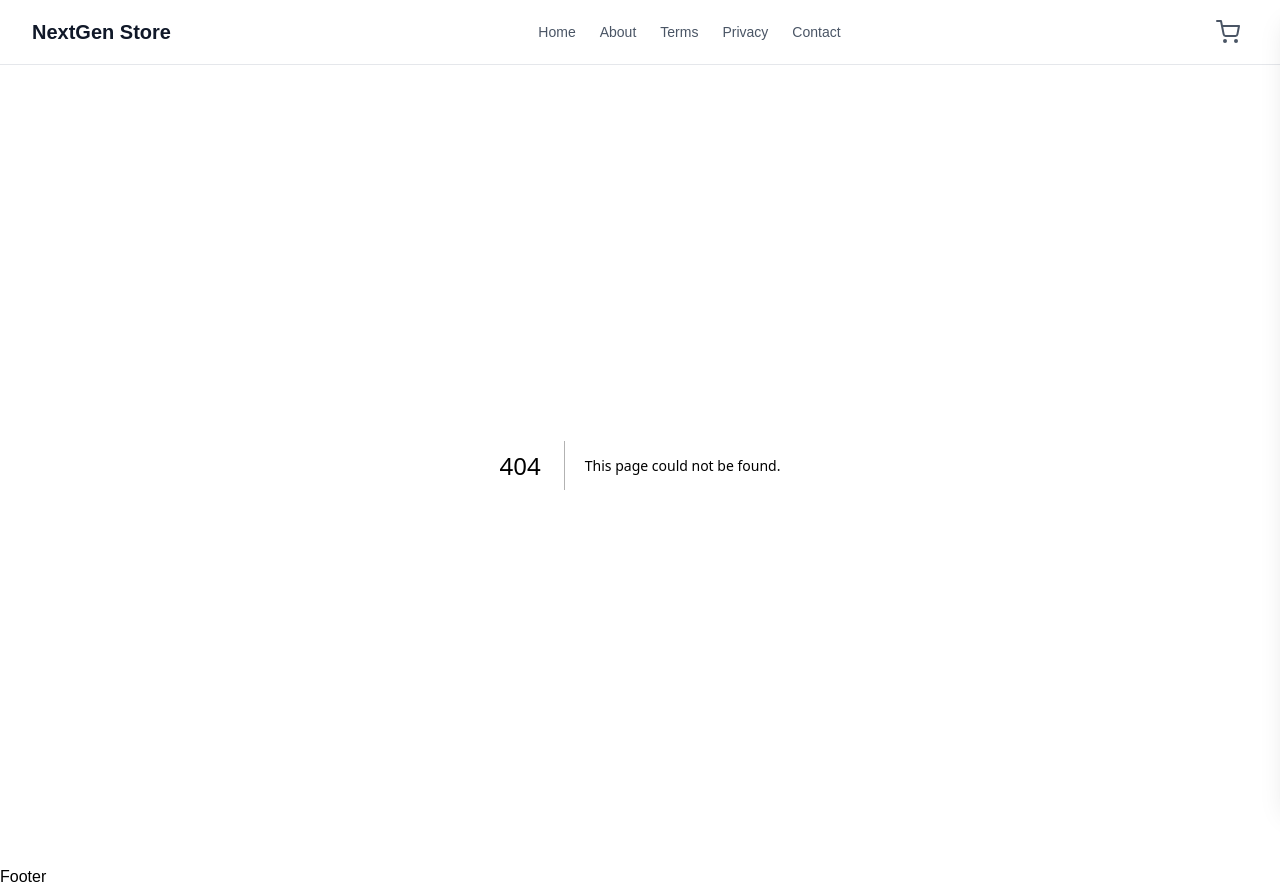
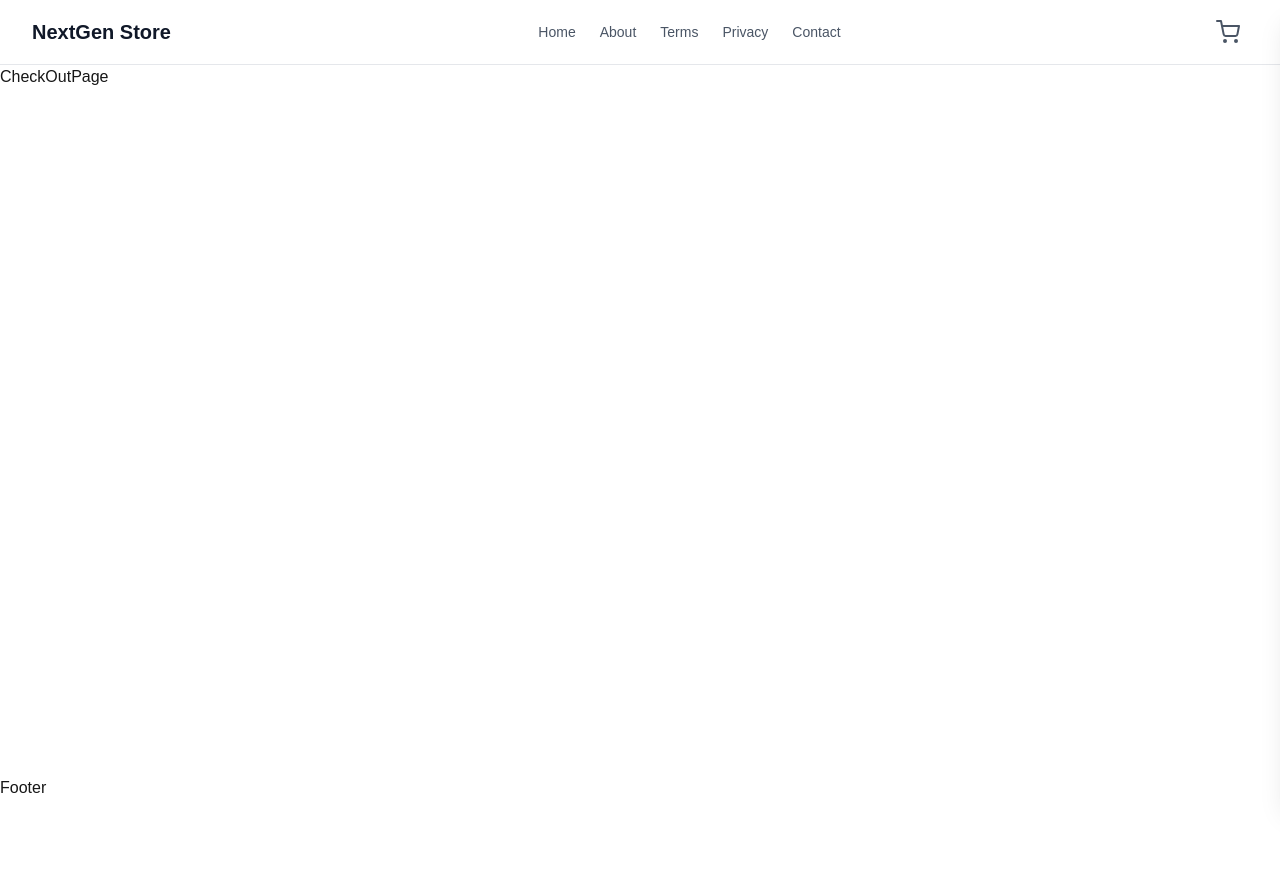
Before and after one commit to TauhidOSD/E-Commerce-NextJs, a Next.js app: page /checkout in a window 1280 px wide. Before the commit this address had no page. After the commit the page ends 800 px from the top, so only its background shows below. Built offline with nearby package versions, Linux system fonts and the light colour scheme.

Commit message:
Create checkout page for payment

```diff
--- /dev/null
+++ b/src/app/checkout/page.tsx
@@ -0,0 +1,11 @@
+"use client"
+
+import React from 'react'
+
+const CheckOutPage = () => {
+  return (
+    <div>CheckOutPage</div>
+  )
+}
+
+export default CheckOutPage
--- a/src/components/Header.tsx
+++ b/src/components/Header.tsx
@@ -114,5 +114,3 @@ const Header = ({
 };
 
 export default Header;
-//election vacation
-//Todo from next day
```
